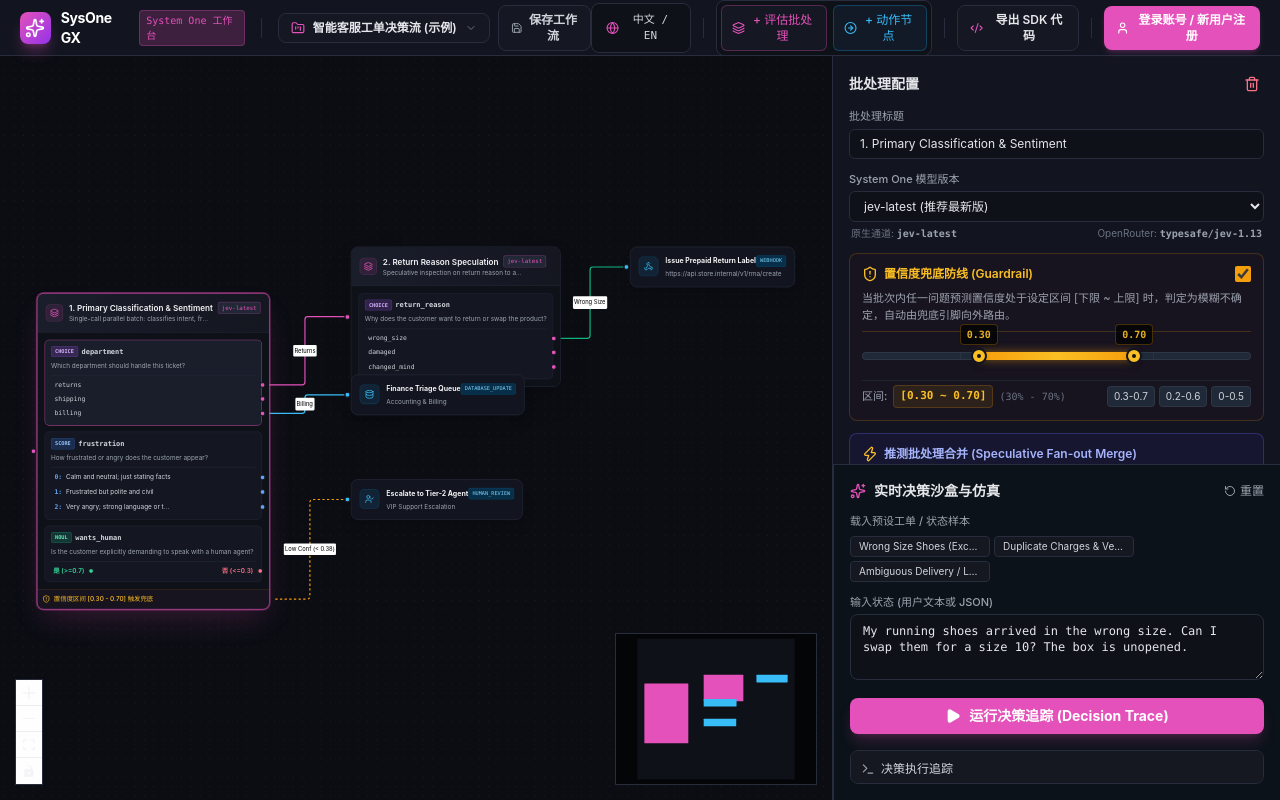
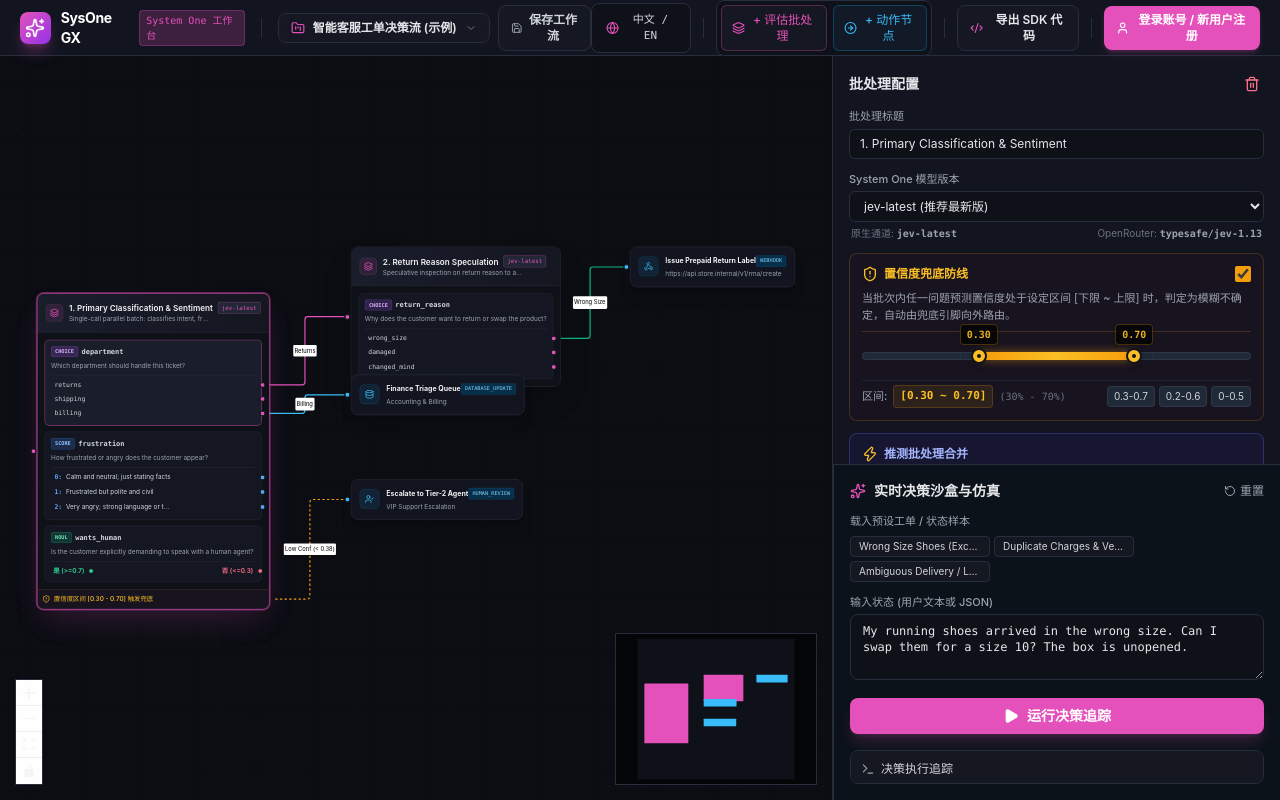
Before and after one commit to aishangwuji/sysone-gx, a React (Vite) app: page / in a window 1280 px wide. Built offline with nearby package versions, Linux system fonts and the light colour scheme.

Commit message:
docs(i18n)：中文界面去除英文复读括号
问题标识、评估指令、兜底防线等 11 处标签只留中文，
英文由语言切换提供；功能性括号如 HTTP POST、
System 2、JSON 键名提示予以保留。

```diff
--- a/src/components/Canvas/nodes/BatchNode.tsx
+++ b/src/components/Canvas/nodes/BatchNode.tsx
@@ -172,7 +172,7 @@
                   {qAns?.noul !== undefined && (
                     <div className="space-y-0.5">
                       <div className="flex items-center justify-between text-[10px]">
-                        <span className="text-gray-400">校准概率 (Noul):</span>
+                        <span className="text-gray-400">校准概率：</span>
                         <span className={`font-mono font-bold ${
                           qAns.noul >= 0.7
                             ? 'text-emerald-400'
--- a/src/components/Inspector/NodeInspector.tsx
+++ b/src/components/Inspector/NodeInspector.tsx
@@ -503,7 +503,7 @@
                         const newCriteria = { ...selectedQ.criteria, true: parsed };
                         updateQuestionInBatch(selectedNode.id, selectedQ.id, { criteria: newCriteria });
                       }}
-                      placeholder="判定为真 (Yes) 的标准描述或 JSON"
+                      placeholder="判定为真的标准描述或 JSON"
                       className="w-full bg-[#151821] border border-[#282D3D] rounded px-2 py-1 text-[11px] text-gray-300 mt-1"
                     />
                   </div>
@@ -517,7 +517,7 @@
                         const newCriteria = { ...selectedQ.criteria, false: parsed };
                         updateQuestionInBatch(selectedNode.id, selectedQ.id, { criteria: newCriteria });
                       }}
-                      placeholder="判定为假 (No) 的标准描述或 JSON"
+                      placeholder="判定为假的标准描述或 JSON"
                       className="w-full bg-[#151821] border border-[#282D3D] rounded px-2 py-1 text-[11px] text-gray-300 mt-1"
                     />
                   </div>
--- a/src/i18n/translations.ts
+++ b/src/i18n/translations.ts
@@ -186,7 +186,7 @@
       llmEscalation: "升级至大模型 (System 2)",
       databaseUpdate: "更新数据库记录",
       returnResponse: "返回 API 响应结果",
-      endpointUrl: "接口地址 (Endpoint URL)",
+      endpointUrl: "接口地址",
       targetTeam: "目标团队/组别",
       descConfig: "参数描述 / 配置内容",
       batchConfig: "批处理配置",
@@ -196,13 +196,13 @@
       modelRecommended: "jev-latest (推荐最新版)",
       modelStable: "jev-1.13.0 (生产稳定版)",
       modelOpenRouter: "typesafe/jev-1.13 (OpenRouter 决策接口)",
-      confidenceFallback: "置信度兜底防线 (Guardrail)",
+      confidenceFallback: "置信度兜底防线",
       confidenceFallbackDesc: "当批次内任一问题预测置信度处于设定区间 [下限 ~ 上限] 时，判定为模糊不确定，自动由兜底引脚向外路由。",
       parallelQuestions: "并行评估问题集",
       entryType: "问题类型:",
       remove: "移除",
-      questionId: "问题标识 (Question ID)",
-      instructions: "评估指令提示 (Instructions)",
+      questionId: "问题标识",
+      instructions: "评估指令提示",
       criteriaConfig: "判定标准与条件配置",
       optionKey: "选项键名",
       addOption: "+ 添加选项",
@@ -214,13 +214,13 @@
       noulDesc: "概率校准判定 (0.0 - 1.0)。可按误判代价配置阈值（默认: 是>=0.7，否<=0.3）。",
       noulYesThresholdLabel: "判定为'是'的概率阈值 (>=)",
       noulNoThresholdLabel: "判定为'否'的概率阈值 (<=)",
-      criteriaTrue: "判定为真 (Yes) 的标准",
-      criteriaFalse: "判定为假 (No) 的标准",
+      criteriaTrue: "判定为真的标准",
+      criteriaFalse: "判定为假的标准",
       removeQuestion: "删除当前问题",
       scoreLimitHint: "Score 必须包含 2~10 档有序维度（当前: {count} 档）",
       choiceLimitWarning: "⚠️ 超出 255 个选项上限，模型将拒绝执行",
       choiceFallbackTip: "💡 官方最佳实践：建议包含 'other' 或 'none' 兜底选项",
-      mergeDownstream: "推测批处理合并 (Speculative Fan-out Merge)",
+      mergeDownstream: "推测批处理合并",
       mergeDownstreamDesc: "检测到直接连接的下游批处理节点。合并至当前批次可利用 Jev 推测扇出特性在单次网络往返中完成评估，降低系统整体耗时。",
       mergeWithNode: "合并下游批处理: {title}"
     },
@@ -234,7 +234,7 @@
       simMode: "本地高保真模拟引擎",
       stateInputLabel: "输入状态 (用户文本或 JSON)",
       statePlaceholder: "在此粘贴测试工单、客户消息或 JSON 内容...",
-      runBtn: "运行决策追踪 (Decision Trace)",
+      runBtn: "运行决策追踪",
       runningBtn: "System One 正在评估...",
       executionTrace: "决策执行追踪",
       visitedCount: "已流经: {count} 个节点",
```
